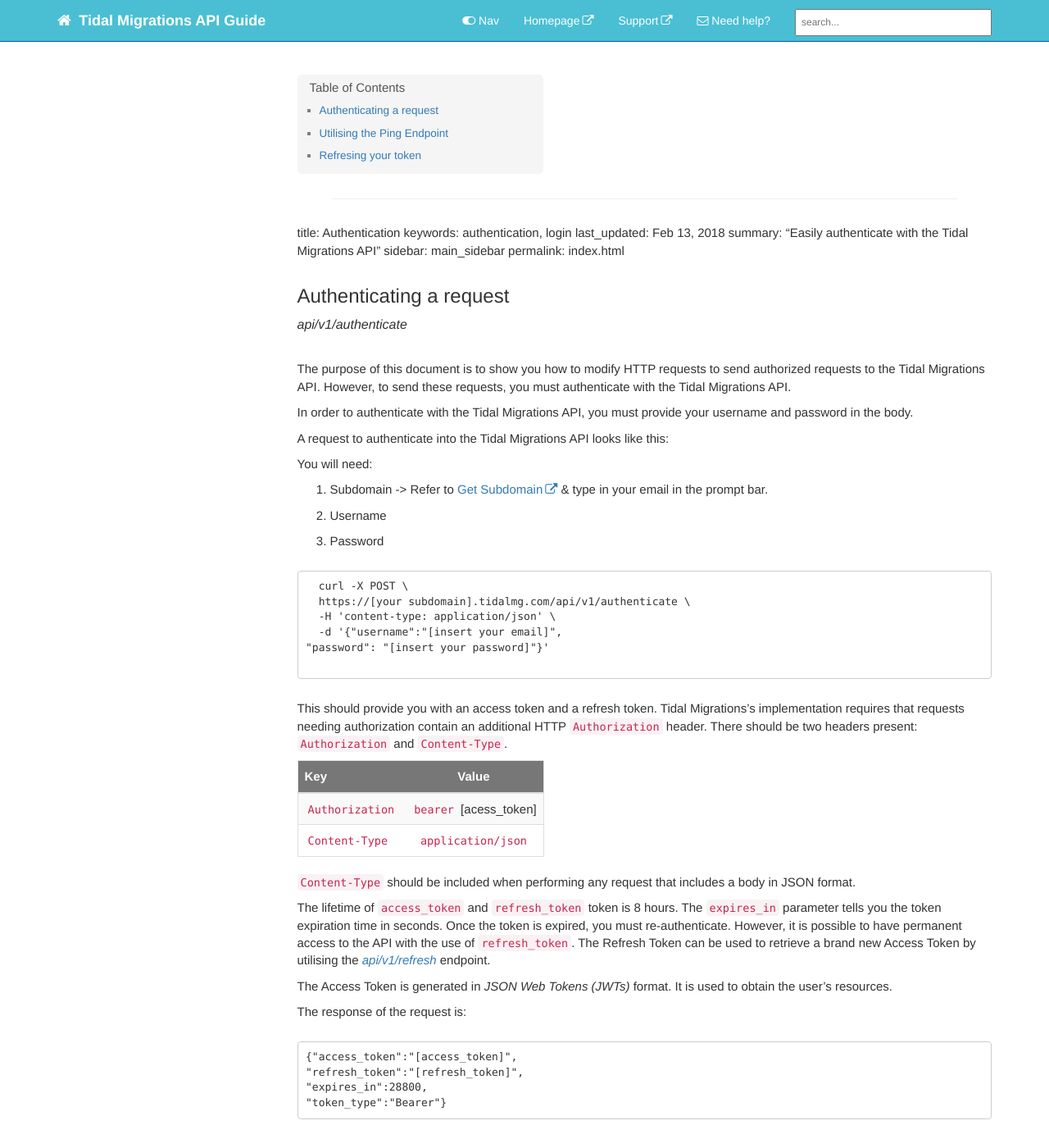
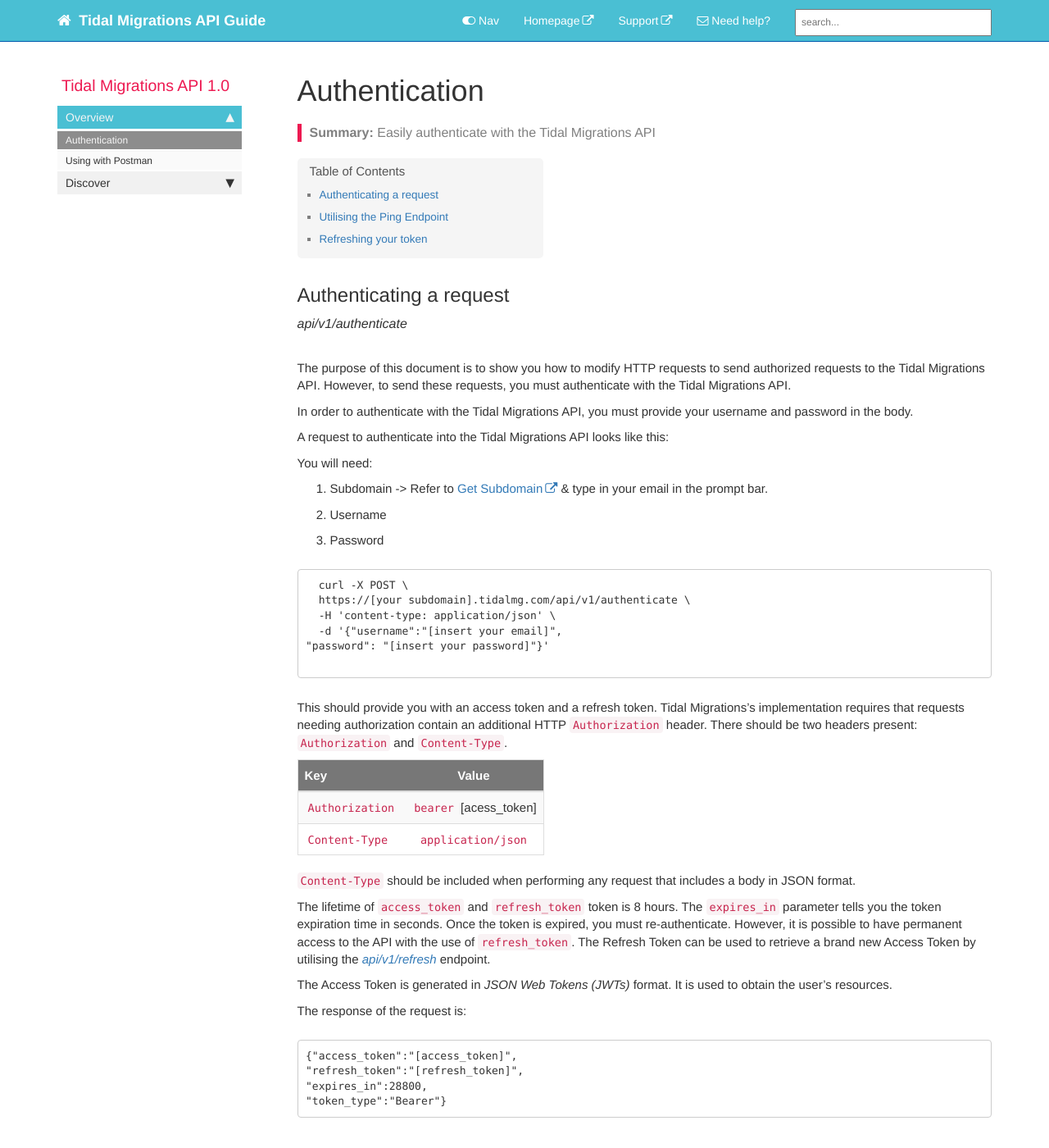
Before and after one commit to tidalmigrations/tidalmigrations.github.io, a Jekyll site: the page built from index.md, in a window 1280 px wide and 1400 px high. Shown: the whole window at 82% size. Built offline with Jekyll 4.4.1, drawn with Linux system fonts in a browser that asks for light colours; nearby versions of some CDN libraries; comment, search, counter and statistics services are not loaded; some of the changed text lies outside the part shown.

Commit message:
fix content

````diff
--- a/index.md
+++ b/index.md
@@ -5,6 +5,7 @@ last_updated: Feb 13, 2018
 summary: "Easily authenticate with the Tidal Migrations API"
 sidebar: main_sidebar
 permalink: index.html
+---
 
 ## Authenticating a request {#getaccess}
 <font size="3"> <i> api/v1/authenticate </i> </font> <br>
@@ -65,9 +66,9 @@ The response of the request is:
 ```
 
 ## Utilising the Ping Endpoint
-<font size="3"> <i> /ping </i> </font> <br>
+<font size="3"> <i> api/v1/ping </i> </font> <br>
 
-Verify that your computer is connected to the Tidal API server utlising the `/ping` endpoint.
+Verify that you are able to connect to the Tidal Migrations API utilising the `api/v1/ping` endpoint.
 This endpoint can also be used to ensure you are authenticated.
 
 You will need:
@@ -93,7 +94,7 @@ The response of the above request should be the following:
 ```
 
 
-## Refresing your token {#getrefresh}
+## Refreshing your token {#getrefresh}
 <font size="3"> <i> api/v1/refresh </i> </font> <br>
 
 Refresh the Tidal API.
````
